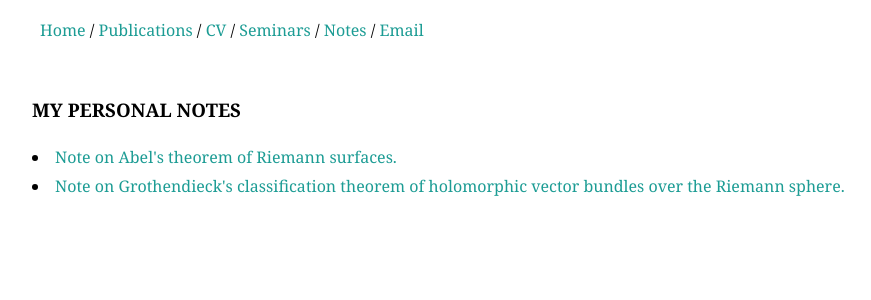
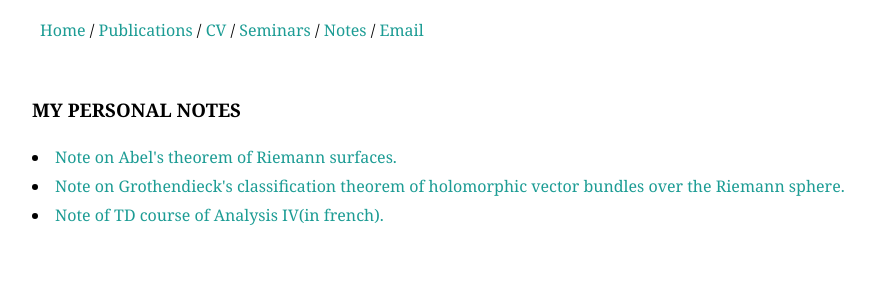
Before and after one commit to XiaoweiYEXavier/XiaoweiYEXavier.github.io, a Jekyll site: the page built from Notes/index.html, in a window 1280 px wide. Shown: the top 300 px of the page, without its empty margins (0-871 px from the left). Built offline with Jekyll 4.4.1, drawn with Linux system fonts in a browser that asks for light colours; some web fonts are replaced.

Commit message:
Update index.html

```diff
--- a/Notes/index.html
+++ b/Notes/index.html
@@ -8,6 +8,7 @@ title: YE Xiaowei
 		<u1>
            <li><a href="/Notes/Seminar_Notes_Abel.pdf" target="blank">Note on Abel's theorem of Riemann surfaces. </a></li>
 	   <li><a href="/Notes/Seminar_Notes_Grothendieck.pdf" target="blank">Note on Grothendieck's classification theorem of holomorphic vector bundles over the Riemann sphere. </a></li>
+	   <li><a href="/Notes/TDanalyseIV.pdf" target="blank">Note of TD course of Analysis IV(in french). </a></li>
 	</u1>
 	</section>
 </div><!-- /.blurb -->
```
